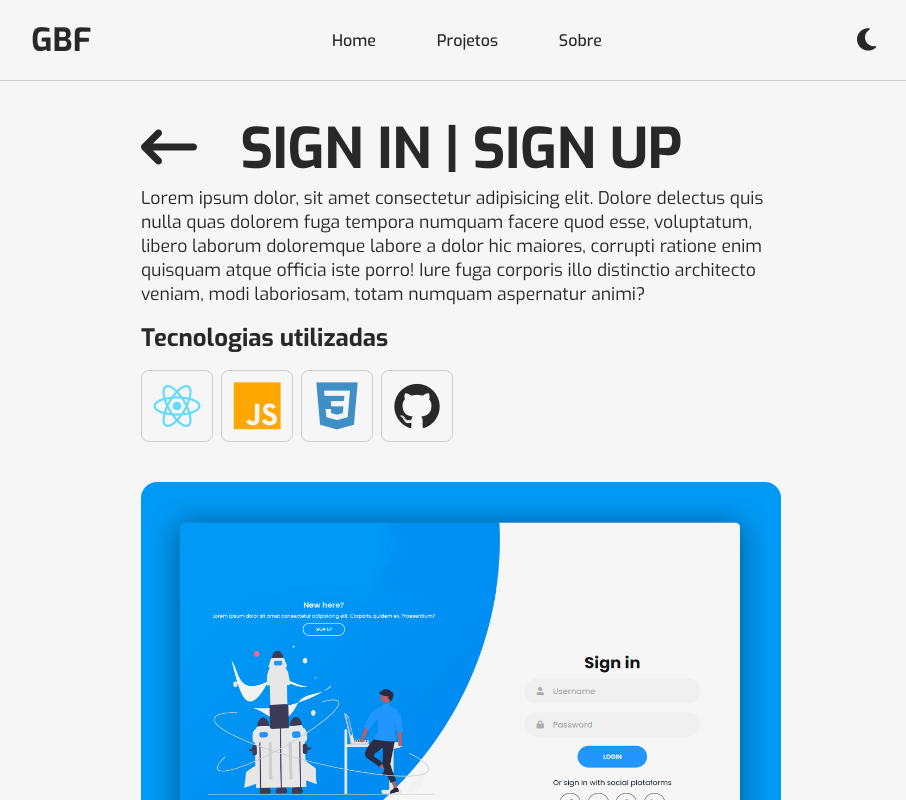
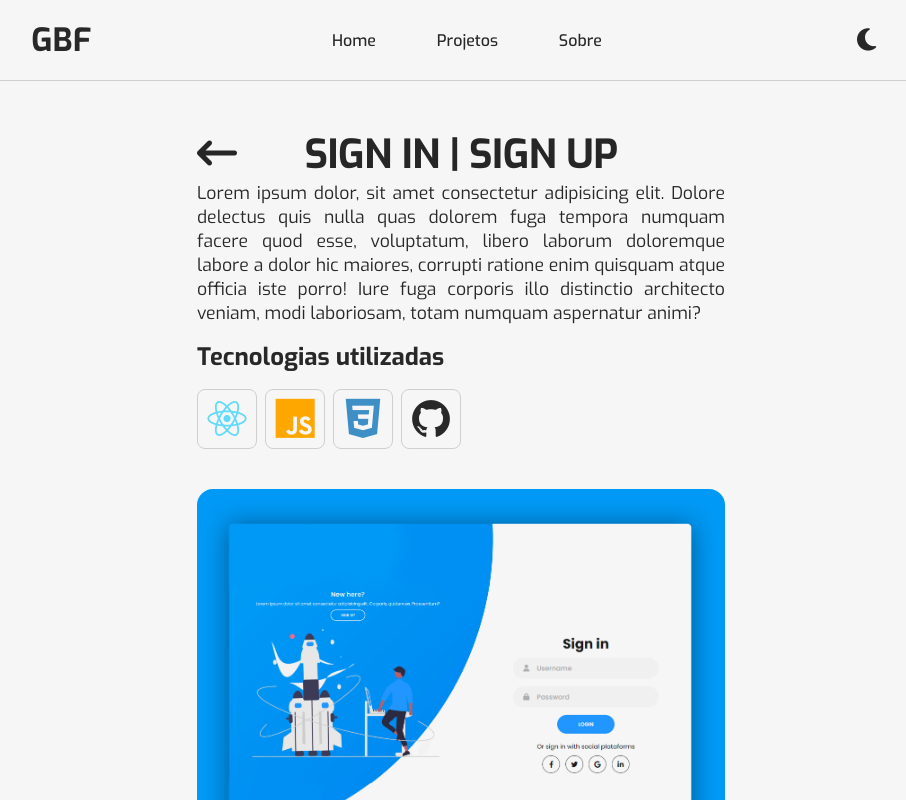
Before and after one commit to guibrbs/Portfolio-OLD, a React (Vite) app: page /projetos/SignIn in a window 1280 px wide. Shown: the top 800 px of the page, without its empty margins (179-1085 px from the left). Built offline with nearby package versions, Linux system fonts and the light colour scheme.

Commit message:
:repeat: Changing some stylesheets

```diff
--- a/src/pages/Projects_Page/styles.css
+++ b/src/pages/Projects_Page/styles.css
@@ -17,10 +17,10 @@
 
 .container-ip {
   margin: auto;
-  margin-top: 7rem;
+  margin-top: 8rem;
   margin-bottom: 7rem;
   width: 100%;
-  max-width: 40rem;
+  max-width: 33rem;
   height: 100%;
   max-height: 51rem;
   display: flex;
@@ -29,16 +29,22 @@
 
 .bigger {
   position: relative;
-  font-size: 3.5rem;
+  font-size: 2.5rem;
   color: var(--primary-color);
   text-decoration: none;
+  filter: brightness(0.95);
+  transition: filter .3s;
+}
+
+.bigger:hover{
+  filter: brightness(1.1);
 }
 
 .bigger::after{
   content: '';
   display: block;
   position: absolute;
-  top: 85%;
+  top: 90%;
   transform: translateY(-50%);
   width: 100%;
   height: 3px;
@@ -51,20 +57,23 @@
 }
 
 .arrow-left {
-  font-size: 3.5rem;
+  font-size: 2.5rem;
   color: var(--primary-color);
   z-index: 0;
-  transition: transform 0.4s;
+  filter: brightness(0.95);
+  transition: all 0.4s;
 }
 
 .arrow-left:hover {
   transform: translateX(-8px);
+  filter: brightness(1.1);
 }
 
 .content-ip {
   font-size: 1.1rem;
   line-height: 1.5rem;
   color: var(--primary-color);
+  text-align: justify;
 }
 
 .subtitle-ip {
@@ -73,7 +82,7 @@
 }
 
 .tech{
-  font-size: 3rem;
+  font-size: 2.5rem;
   display: flex;
   flex-wrap: wrap;
 }
@@ -109,7 +118,7 @@
   font-family: 'Exo', sans-serif;
   content: attr(title);
   position: absolute;
-  top: 125%;
+  top: 135%;
   transform: translateY(-50%);
   font-size: .8rem;
   background-color: var(--elementary-color);
@@ -119,9 +128,9 @@
 }
 
 .imgs-ip{
-  margin-top: 2.5rem;
+  margin: 2.5rem auto 0 auto;
   width: 100%;
-  height: 100%;
+  height: 47%;
   border-radius: 1rem;
   overflow: hidden;
 }
```
